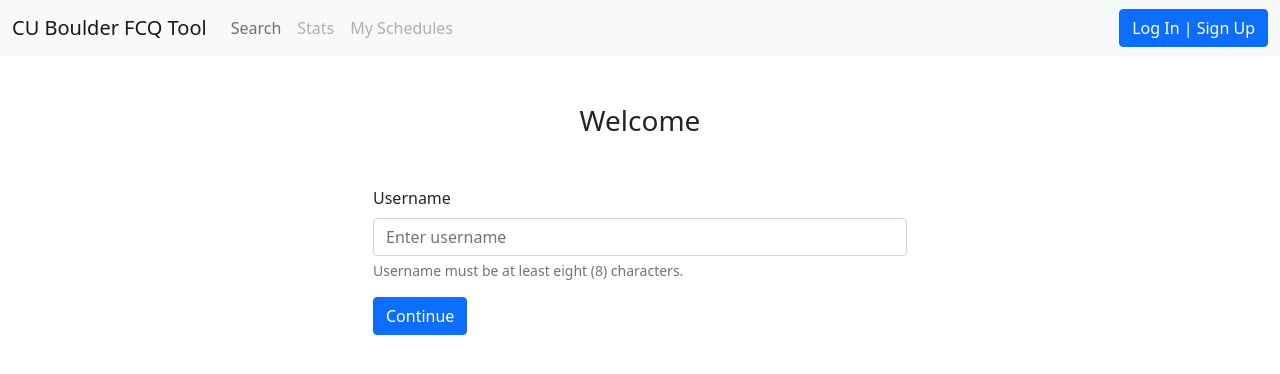
After one commit to collinsinclair/cu-boulder-fcq-tool, a Flask app: page /login-signup in a window 1280 px wide. The commit adds this page. Shown: the top 374 px of the page. Run offline with Flask 2, Linux system fonts and the light colour scheme.

Commit message:
set up flask, user authentication

```diff
--- a/website/auth.py
+++ b/website/auth.py
@@ -1,32 +1,88 @@
-from flask import Blueprint, render_template, request, flash
+from flask import Blueprint, render_template, request, flash, redirect, url_for
+from flask_login import login_user, login_required, logout_user, current_user
+from werkzeug.security import generate_password_hash, check_password_hash
+
+from . import db
+from .models import User
 
 auth = Blueprint('auth', __name__)
 
 
+@auth.route('/login-signup', methods=['GET', 'POST'])
+def login_signup():
+    if request.method == 'POST':
+        username = request.form.get("username")
+
+        if len(username) < 8:
+            # username was too short
+            flash("Username must be at least 8 characters.", category='error')
+
+        elif User.query.filter_by(username=username).first():
+            # user exists, sending them to login
+            return redirect(url_for('auth.login', username=username, user=current_user))
+
+        else:
+            # user is new, sending them to sign-up
+            return redirect(url_for('auth.sign_up', username=username, user=current_user))
+
+    return render_template('login-signup.html', user=current_user)
+
+
 @auth.route('/login', methods=['GET', 'POST'])
 def login():
-    return render_template("login.html")
+    username = request.args.get('username')
+    if request.method == 'POST':
+        username = request.form.get("username")
+        password = request.form.get('password')
+
+        user = User.query.filter_by(username=username).first()
+        if user:
+            # user found
+            if check_password_hash(user.password, password):
+                # user found and password correct
+                flash('You are logged in!', category='success')
+                login_user(user, remember=True)
+                return redirect(url_for('views.home'))
+            else:
+                # user found and password incorrect
+                flash("Incorrect password.", category='error')
+        else:
+            # user not found
+            flash("Username not found.", category='error')
+
+    return render_template("login.html", user=current_user, username=username)
 
 
 @auth.route('/logout')
+@login_required
 def logout():
-    return "<p>logout</p>"
+    logout_user()
+    return redirect(url_for('views.home'))
 
 
 @auth.route('/sign-up', methods=['GET', 'POST'])
 def sign_up():
+    username = request.args.get('username')
     if request.method == 'POST':
         username = request.form.get("username")
         password1 = request.form.get("password1")
         password2 = request.form.get("password2")
 
-        if len(username) < 8:
+        user = User.query.filter_by(username=username).first()
+        if user:
+            flash("username taken, please sign in or choose a different username", category='error')
+        elif len(username) < 8:
             flash('username must be at least eight (8) characters', category='error')
         elif len(password1) < 8:
             flash('password must be at least eight (8) characters', category='error')
         elif password1 != password2:
             flash('passwords do not match', category='error')
         else:
+            new_user = User(username=username, password=generate_password_hash(password1, method='sha256'))
+            db.session.add(new_user)
+            db.session.commit()
             flash('Account created!', category='success')
+            login_user(user, remember=True)
+            return redirect(url_for('views.home'))
 
-    return render_template("sign-up.html")
+    return render_template("sign-up.html", user=current_user, username=username)
--- a/website/templates/base.html
+++ b/website/templates/base.html
@@ -7,61 +7,46 @@
     <!-- Bootstrap CSS -->
     <link href="https://cdn.jsdelivr.net/npm/bootstrap@5.1.3/dist/css/bootstrap.min.css" rel="stylesheet"
           integrity="sha384-1BmE4kWBq78iYhFldvKuhfTAU6auU8tT94WrHftjDbrCEXSU1oBoqyl2QvZ6jIW3" crossorigin="anonymous">
-
     <!-- Bootstrap Icons -->
     <link rel="stylesheet" href="https://cdn.jsdelivr.net/npm/bootstrap-icons@1.8.1/font/bootstrap-icons.css">
-
     <title>{% block title %}Home{% endblock %}</title>
 </head>
 <body>
-
-
 <nav class="navbar navbar-expand-lg navbar-light bg-light">
     <div class="container-fluid">
-        <a class="navbar-brand" href="/">CU Boulder FCQ Tool</a>
+        <a class="navbar-brand" href="/" id="home">CU Boulder FCQ Tool</a>
         <button class="navbar-toggler" type="button" data-bs-toggle="collapse" data-bs-target="#navbarSupportedContent"
                 aria-controls="navbarSupportedContent" aria-expanded="false" aria-label="Toggle navigation">
             <span class="navbar-toggler-icon"></span>
         </button>
         <div class="collapse navbar-collapse" id="navbarSupportedContent">
             <ul class="navbar-nav me-auto mb-2 mb-lg-0">
-
                 <li class="nav-item">
-                    <a class="nav-link" aria-current="page" href="/" id="home">Home</a>
+                    <a class="nav-link" aria-current="page" href="/" id="search">Search</a>
                 </li>
-
                 <li class="nav-item">
-                    <a class="nav-link" aria-current="page" href="./info.html">Stats</a>
+                    <a class="nav-link disabled" aria-current="page" href="./info.html">Stats</a>
                 </li>
-
                 <li class="nav-item">
                     <a class="nav-link disabled" href="#">My Schedules</a>
                 </li>
-
-                <!-- TODO: Remove me later? -->
-                <li class="nav-item">
-                    <a class="nav-link" href="/login" id="login">Login</a>
-                </li>
-
-                <li class="nav-item">
-                    <a class="nav-link" href="/sign-up" id="signup">Sign Up</a>
-                </li>
-
-                <li class="nav-item">
-                    <a class="nav-link" href="/logout" id="logout">Logout</a>
-                </li>
-                <!-- TODO: Reformat later -->
-
             </ul>
+            {% if user.is_authenticated %}
             <a href="./signin.html">
-                <a class="d-flex btn btn-primary" type="button" id="log-in-sign-up" href="/login">
+                <a class="d-flex btn btn-primary" type="button" id="logout" href="/logout">
+                    Logout
+                </a>
+            </a>
+            {% else %}
+            <a href="./signin.html">
+                <a class="d-flex btn btn-primary" type="button" id="log-in-sign-up" href="/login-signup">
                     Log In | Sign Up
                 </a>
             </a>
+            {% endif %}
         </div>
     </div>
 </nav>
-
 {% with messages = get_flashed_messages(with_categories=true) %}
     {% if messages %}
         {% for category, message in messages %}
--- /dev/null
+++ b/website/templates/login-signup.html
@@ -0,0 +1,20 @@
+{% extends "base.html" %}
+{% block title %}Welcome{% endblock %}
+
+{% block content %}
+<div class="container">
+    <div class="row">
+        <div class="col-6 mx-auto">
+            <form action="" method="POST">
+                <h3 class="text-center my-5">Welcome</h3>
+                <div class="mb-3">
+                    <label for="username" class="form-label">Username</label>
+                    <input type="text" class="form-control" id="username" name="username" placeholder="Enter username">
+                    <div id="usernameNote" class="form-text">Username must be at least eight (8) characters.</div>
+                </div>
+                <button type="submit" class="btn btn-primary">Continue</button>
+            </form>
+        </div>
+    </div>
+</div>
+{% endblock %}
--- a/website/views.py
+++ b/website/views.py
@@ -1,8 +1,10 @@
 from flask import Blueprint, render_template
+from flask_login import current_user
 
 views = Blueprint('views', __name__)
 
 
 @views.route('/')
+#@login_required
 def home():
-    return render_template("home.html")
+    return render_template("home.html", user=current_user)
```
Also changed, not shown: website/__init__.py (+24 -1 lines), website/models.py (+10 -0 lines), website/templates/login.html (+10 -7 lines), website/templates/sign-up.html (+13 -9 lines). Lines whose indentation alone changed are shown as unchanged.
